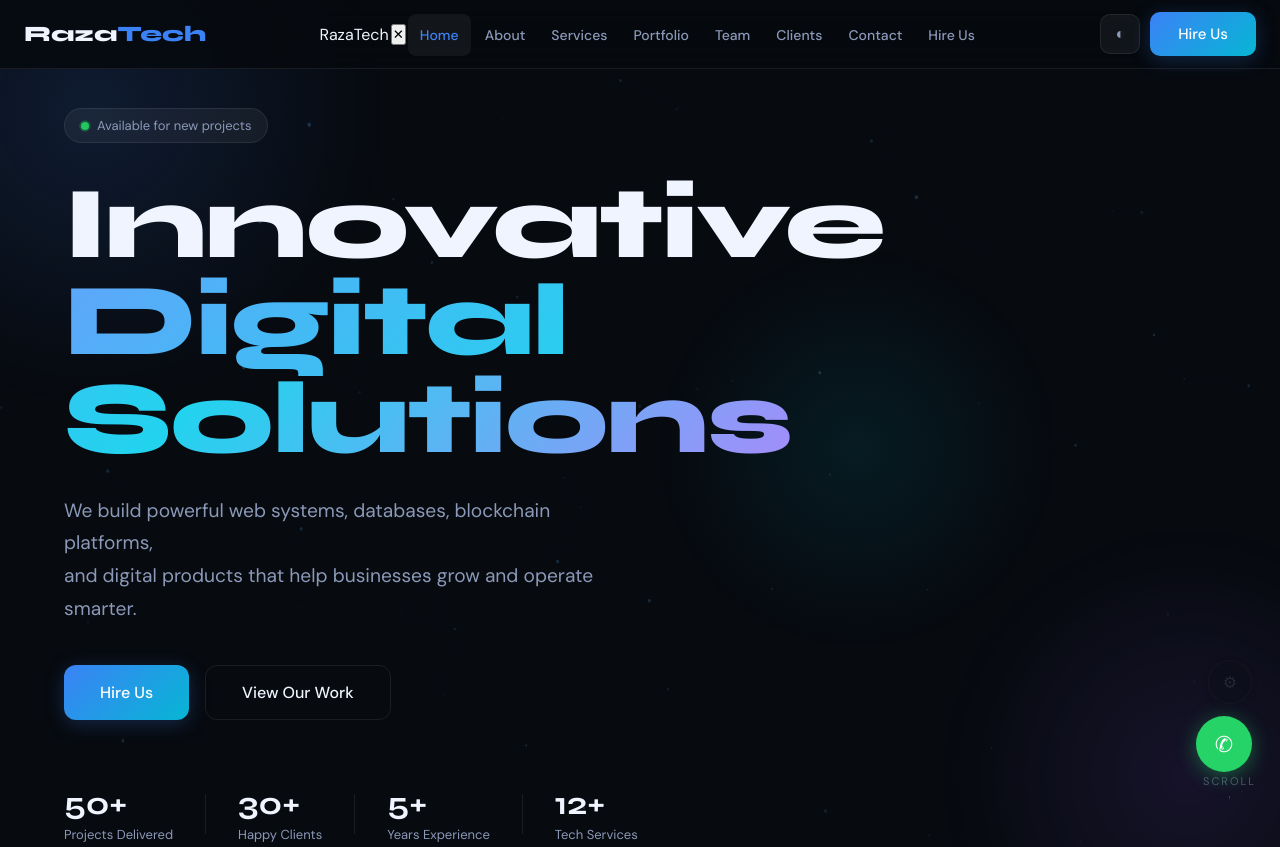
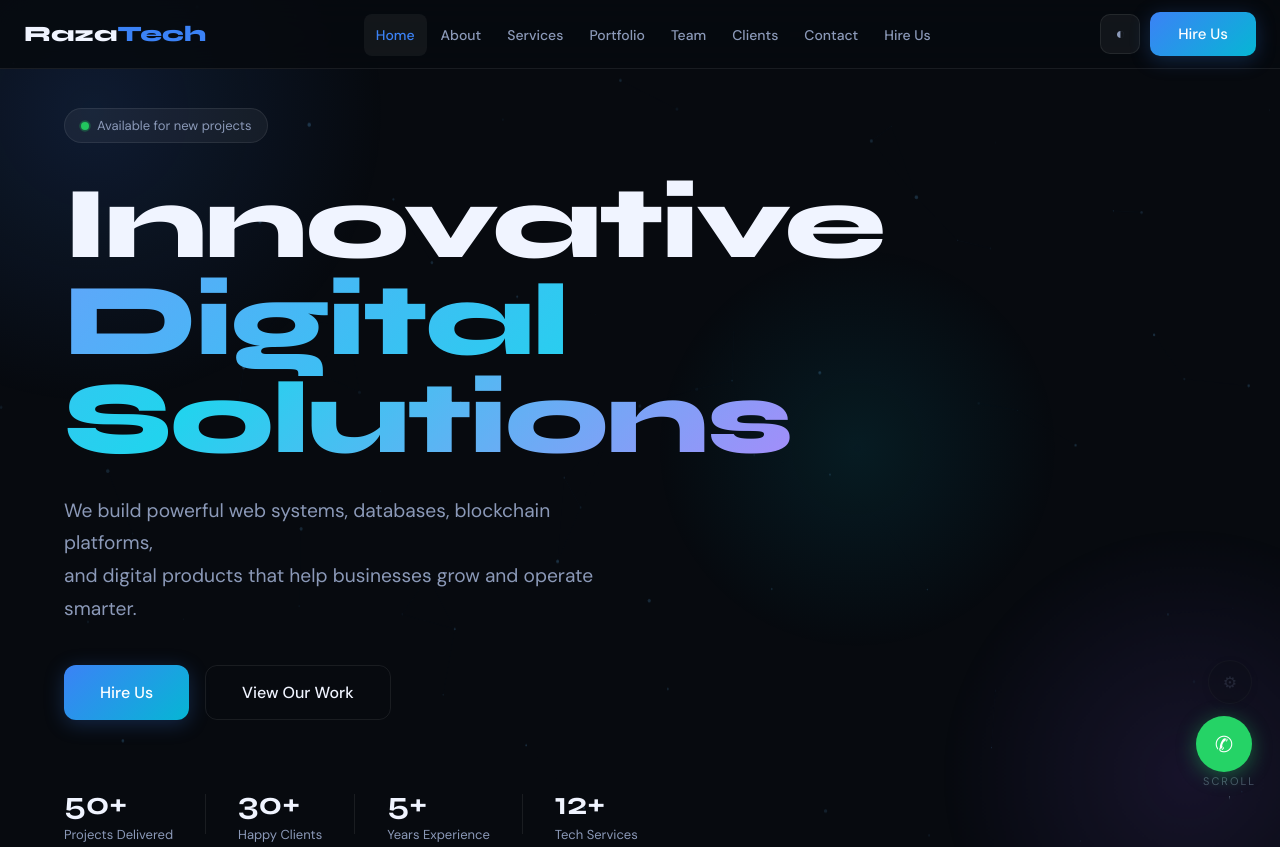
Before and after one commit to artsrock099-alt/razatech-website, a website: page public/index.html in a window 1280 px wide. Shown: the top 847 px of the page. Drawn offline with Linux system fonts and the light colour scheme; no server answers.

Commit message:
nav-drawer-close

```diff
--- a/public/index.html
+++ b/public/index.html
@@ -13,8 +13,7 @@
   <div class="nav-inner">
     <a href="index.html" class="nav-logo">Raza<span>Tech</span></a>
     <ul class="nav-links" id="navLinks">
-      <div class="nav-drawer-logo">Raza<span>Tech</span></div>
-      <button class="nav-drawer-close" id="navDrawerClose" aria-label="Close menu">✕</button>
+
       <li><a href="index.html" class="active" data-icon="⌂">Home</a></li>
       <li><a href="pages/about.html" data-icon="◎">About</a></li>
       <li><a href="pages/services.html" data-icon="⬡">Services</a></li>
```
